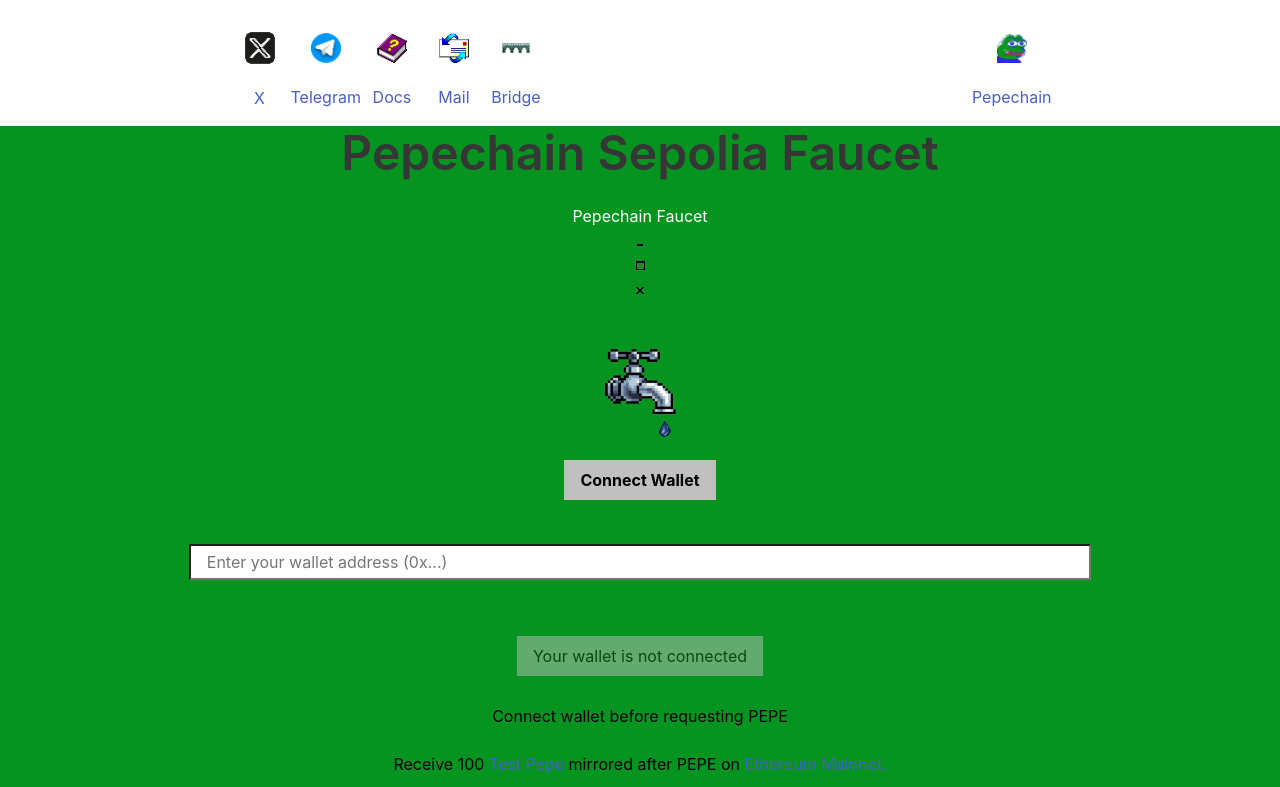
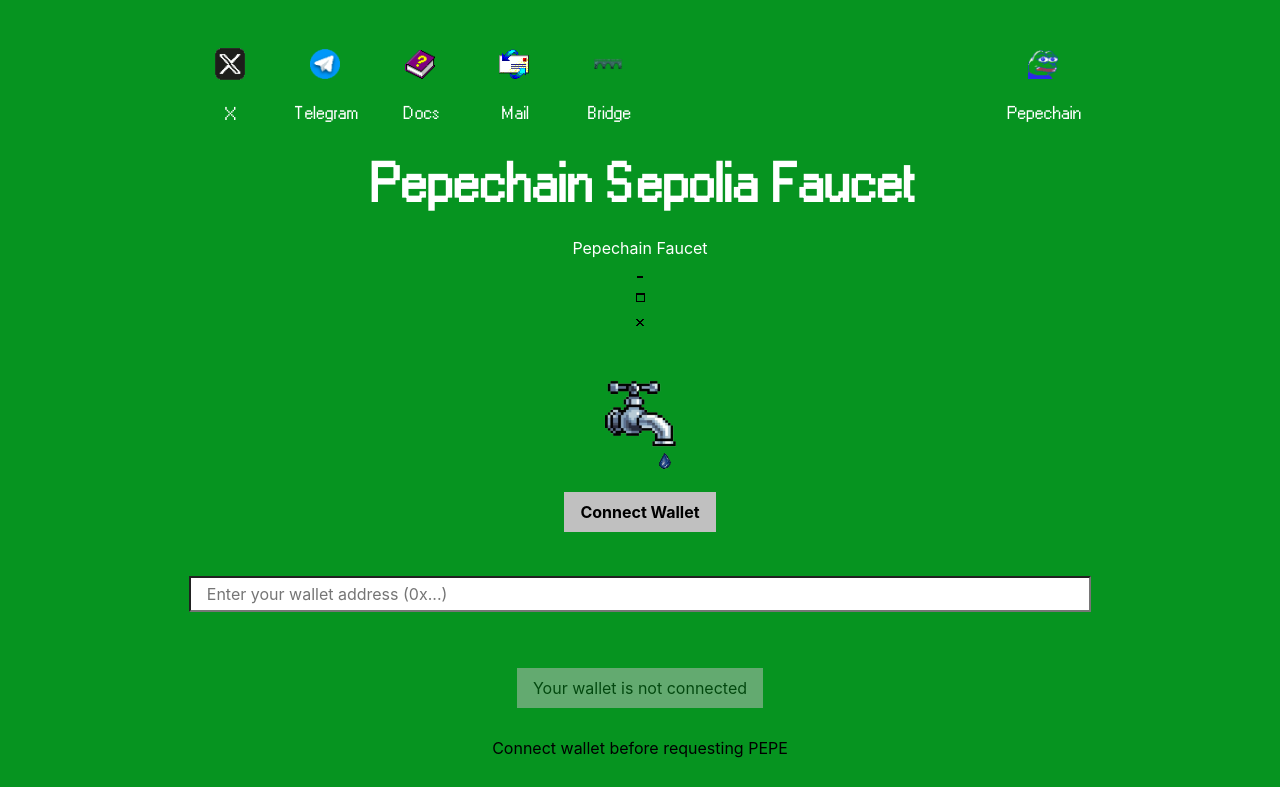
Before and after one commit to pepechainbiz/Frenswap, a React (Create React App) app in the folder pepechain-faucet-main/: page / in a window 1280 px wide. Shown: the top 787 px of the page. Built offline with nearby package versions, Linux system fonts and the light colour scheme.

Commit message:
Update App.css
navbar

```diff
--- a/pepechain-faucet-main/src/App.css
+++ b/pepechain-faucet-main/src/App.css
@@ -27,6 +27,11 @@
     font-size: 1rem;
   }
 
+  .title {
+    color: #fff;
+    margin-bottom: 1rem;
+    font-family: "ms sans serif", Arial, sans-serif;
+  }
 
   .box {
     /* margin-top: 50px; */
@@ -50,3 +55,28 @@
   .box .title {
     color: #333;
   }
+
+  .navbar {
+    background-color: #069420;
+  }
+
+  .navbar p {
+    color: white !important;
+    font-family: "ms sans serif";
+    font-size: 12pt;
+    /* font-weight:  bold; */
+  }
+
+  .navbar a {
+    margin: 1rem;
+  }
+
+  .navbar p:hover {
+    color: #069 !important;
+    font-family: "ms sans serif";
+    font-size: 14pt;
+  }
+
+  .navbar .navbar-item {
+    color: white !important;
+  }
```
